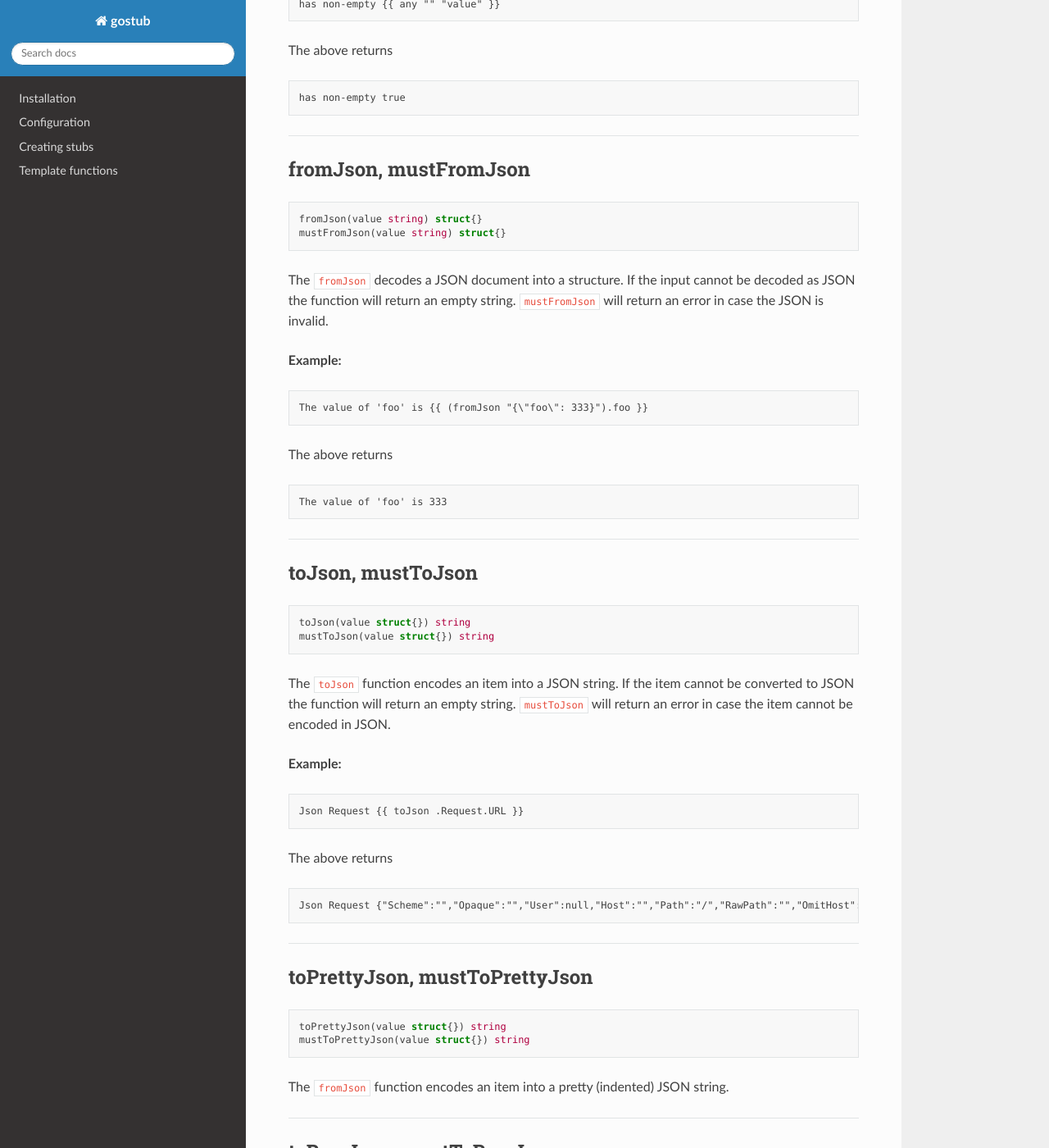
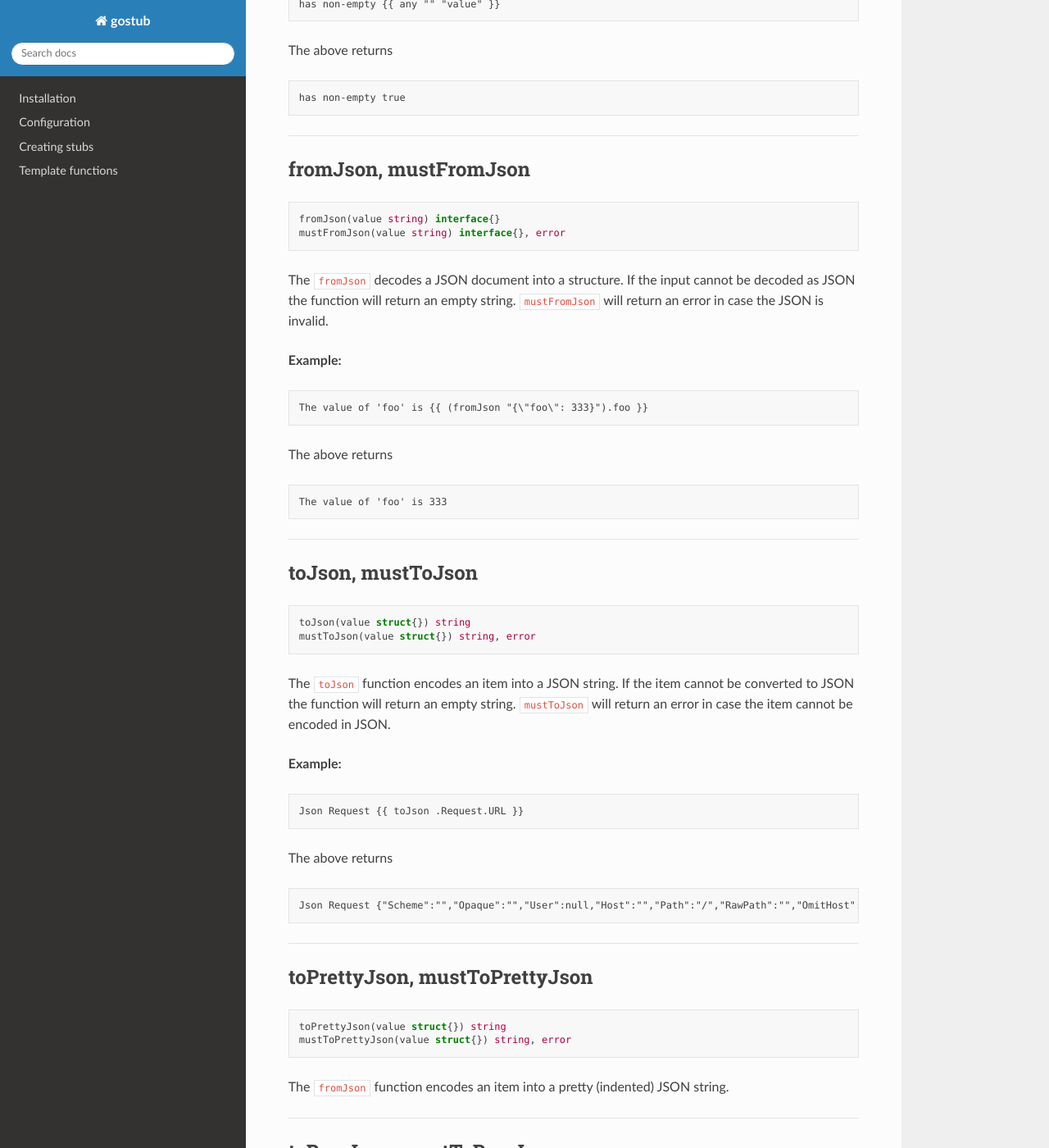
Before and after one commit to Rom4eg/gostub, a Sphinx documentation site: the page built from docs/funcs/common.rst, in a window 1280 px wide and 1400 px high, scrolled down 2553 px. Shown: the whole window at 82% size. Built offline with Sphinx 7.4.7 and the Read the Docs theme 3.1.0, drawn with Linux system fonts in a browser that asks for light colours.

Commit message:
docs - minor fixes

```diff
--- a/docs/funcs/common.rst
+++ b/docs/funcs/common.rst
@@ -154,8 +154,8 @@ fromJson, mustFromJson
 
 .. code-block:: go
 
-   fromJson(value string) struct{}
-   mustFromJson(value string) struct{}
+   fromJson(value string) interface{}
+   mustFromJson(value string) interface{}, error
 
 The ``fromJson`` decodes a JSON document into a structure.
 If the input cannot be decoded as JSON the function will return an empty string.
@@ -184,7 +184,7 @@ toJson, mustToJson
 .. code-block:: go
 
    toJson(value struct{}) string
-   mustToJson(value struct{}) string
+   mustToJson(value struct{}) string, error
 
 The ``toJson`` function encodes an item into a JSON string.
 If the item cannot be converted to JSON the function will return an empty string.
@@ -213,7 +213,7 @@ toPrettyJson, mustToPrettyJson
 .. code-block:: go
 
    toPrettyJson(value struct{}) string
-   mustToPrettyJson(value struct{}) string
+   mustToPrettyJson(value struct{}) string, error
 
 The ``fromJson`` function encodes an item into a pretty (indented) JSON string.
 
@@ -228,7 +228,7 @@ toRawJson, mustToRawJson
 .. code-block:: go
 
    toRawJson(value struct{}) string
-   mustToRawJson(value struct{}) string
+   mustToRawJson(value struct{}) string, error
 
 The ``fromJson`` function encodes an item into JSON string with HTML characters unescaped.
 
```
